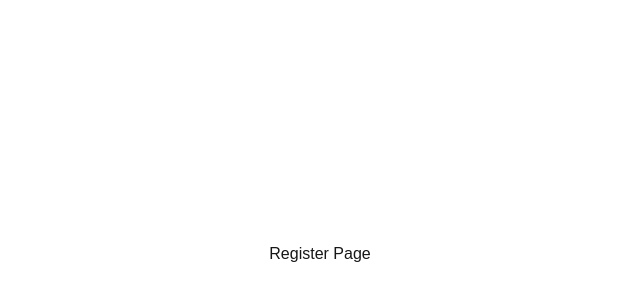
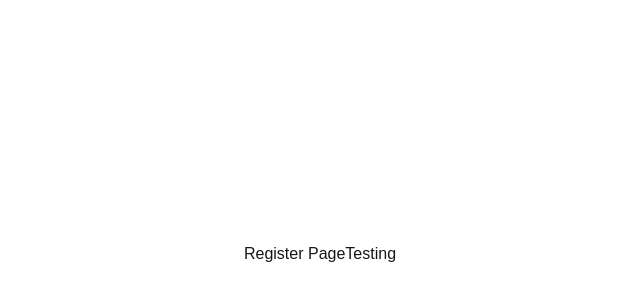
Before and after one commit to YogeshvariS/jobsphere, a Next.js app: page /register in a window 1280 px wide. Shown: the part 146-446 px from the top of the page, without its empty margins (320-960 px from the left). Built offline with nearby package versions, Linux system fonts and the light colour scheme.

Commit message:
Added Commit

```diff
--- a/src/app/(auth)/register/page.tsx
+++ b/src/app/(auth)/register/page.tsx
@@ -2,6 +2,7 @@ export default function RegisterPage() {
   return (
     <main className="flex min-h-screen items-center justify-center">
       <h1>Register Page</h1>
+      <h3>Testing</h3>
     </main>
   );
 }
```
